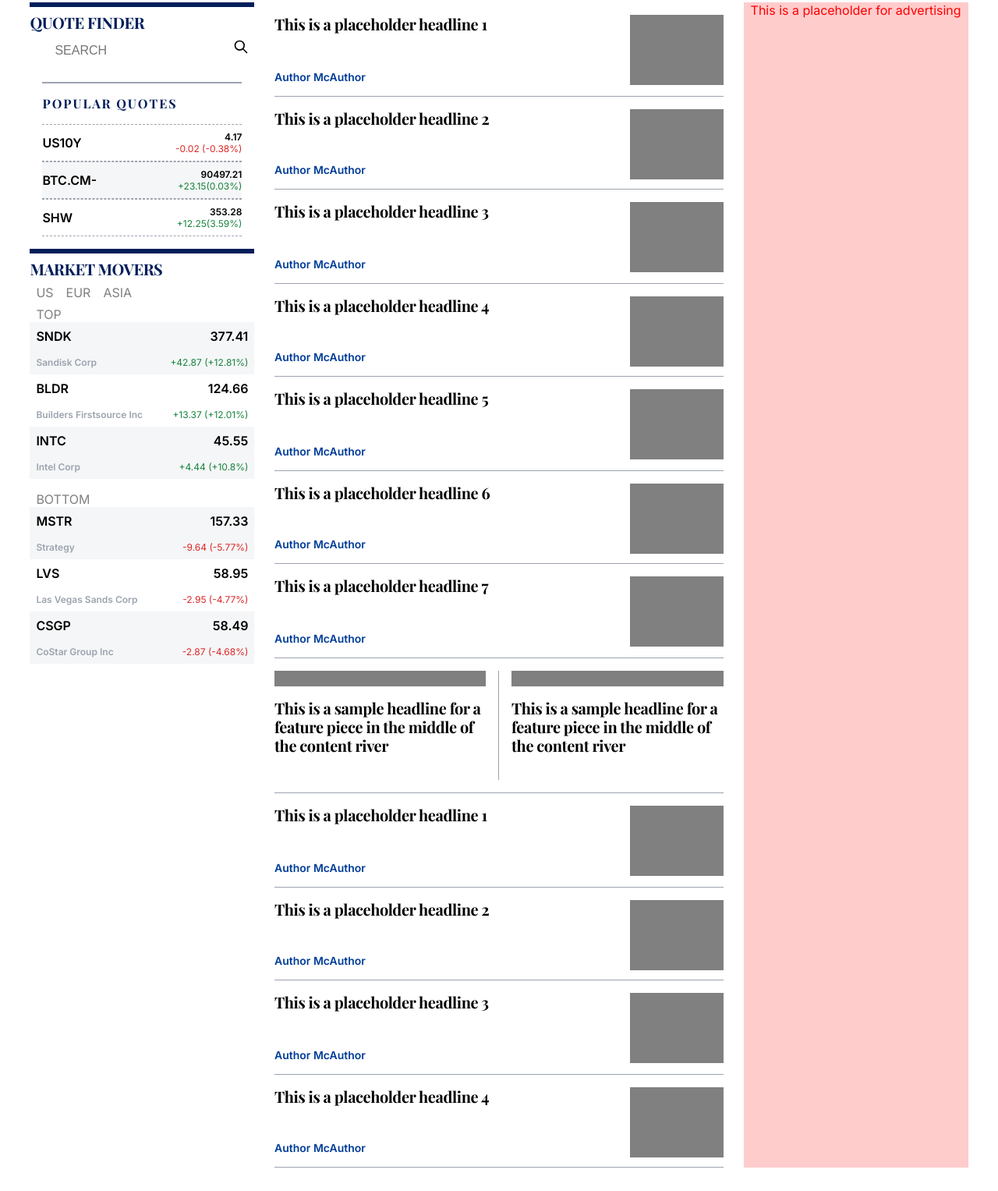
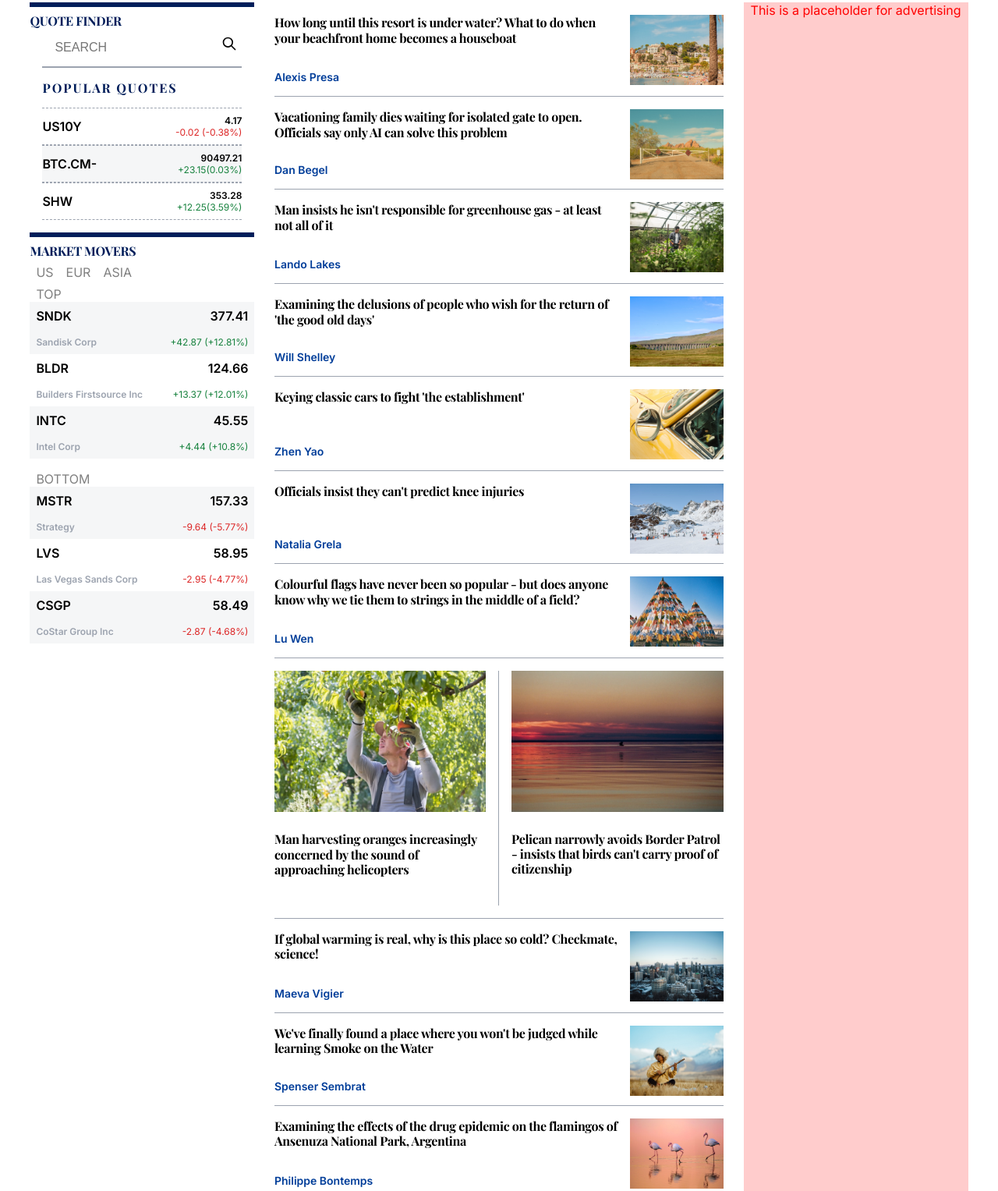
Before and after one commit to jzhang522/SSDP-2850-0-A04, a plain HTML site: page index.html in a window 1280 px wide. Shown: the part 845-2372 px from the top of the page at 78% size. Drawn offline with nearby package versions, Linux system fonts and the light colour scheme.

Commit message:
Content river contented

```diff
--- a/index.html
+++ b/index.html
@@ -572,7 +572,7 @@
         <div class="river-aside">
           <section class="river-quote-finder">
             <div class="quote-finder-search">
-              <h3 class="aside-header">Quote Finder</h3>
+              <h4 class="aside-header">Quote Finder</h4>
 
               <div class="river-aside-quote-search-container">
                 <div class="river-aside-quote-search">
@@ -581,7 +581,9 @@
                     name="quote-search"
                     id="quote-search"
                     placeholder="SEARCH"
-                  /><button type="submit" class="river-aside-search-btn">
+                  />
+                </div>
+                <button type="submit" class="river-aside-search-btn">
                   <!-- AI generated svg icon for search -->
                   <svg
                     width="20"
@@ -600,8 +602,6 @@
                   </svg>
                 </button>
               </div>
-              </div>
-
               <!-- end quote search -->
               <div class="river-aside-popular-quotes">
                 <h4 class="aside-header" id="pop-quotes">Popular quotes</h4>
@@ -631,7 +631,7 @@
           </section>
 
           <section class="river-market-movers">
-            <h3 class="aside-header">Market Movers</h3>
+            <h4 class="aside-header">Market Movers</h4>
             <div class="river-market-movers-region-select">
               <div><a href="#">US</a></div>
               <div><a href="#">EUR</a></div>
@@ -710,102 +710,100 @@
         <section class="river-stories">
           <div class="river-card">
             <div class="river-card-text">
-              <h3 class="river-card-headline">
-                This is a placeholder headline 1
-              </h3>
-              <a href="#">Author McAuthor</a>
+              <h4 class="river-card-headline">
+                How long until this resort is under water? What to do when your beachfront home becomes a houseboat
+              </h4>
+              <a href="#">Alexis Presa</a>
             </div>
-            <div class="river-card-thumbnail"><img src="" alt="" /></div>
+            <div class="river-card-thumbnail"><img src="./river-images/alexis-presa-OCvXQfLHHx0-unsplash.jpg" alt="Beach Resort" /></div>
           </div>
           <!-- end card -->
           <!-- start card -->
           <div class="river-card">
             <div class="river-card-text">
-              <h3 class="river-card-headline">
-                This is a placeholder headline 2
-              </h3>
-              <a href="#">Author McAuthor</a>
+              <h4 class="river-card-headline">
+                Vacationing family dies waiting for isolated gate to open. Officials say only AI can solve this problem
+              </h4>
+              <a href="#">Dan Begel</a>
             </div>
-            <div class="river-card-thumbnail"><img src="" alt="" /></div>
+            <div class="river-card-thumbnail"><img src="./river-images/dan-begel-oyT-3_6wqNQ-unsplash.jpg" alt="Desert Road" /></div>
           </div>
           <!-- end card -->
           <!-- start card -->
           <div class="river-card">
             <div class="river-card-text">
-              <h3 class="river-card-headline">
-                This is a placeholder headline 3
-              </h3>
-              <a href="#">Author McAuthor</a>
+              <h4 class="river-card-headline">
+                Man insists he isn't responsible for greenhouse gas - at least not all of it
+              </h4>
+              <a href="#">Lando Lakes</a>
             </div>
-            <div class="river-card-thumbnail"><img src="" alt="" /></div>
+            <div class="river-card-thumbnail"><img src="./river-images/land-o-lakes-inc-9cmbLTARQMA-unsplash.jpg" alt="Greenhouse" /></div>
           </div>
           <!-- end card -->
           <!-- start card -->
           <div class="river-card">
             <div class="river-card-text">
-              <h3 class="river-card-headline">
-                This is a placeholder headline 4
-              </h3>
-              <a href="#">Author McAuthor</a>
+              <h4 class="river-card-headline">
+                Examining the delusions of people who wish for the return of 'the good old days'
+              </h4>
+              <a href="#">Will Shelley</a>
             </div>
-            <div class="river-card-thumbnail"><img src="" alt="" /></div>
+            <div class="river-card-thumbnail"><img src="./river-images/will-shelley-_BAmtyGBbZU-unsplash.jpg" alt="Aquaduct" /></div>
           </div>
           <!-- end card -->
           <!-- start card -->
           <div class="river-card">
             <div class="river-card-text">
-              <h3 class="river-card-headline">
-                This is a placeholder headline 5
-              </h3>
-              <a href="#">Author McAuthor</a>
+              <h4 class="river-card-headline">
+                Keying classic cars to fight 'the establishment'
+              </h4>
+              <a href="#">Zhen Yao</a>
             </div>
-            <div class="river-card-thumbnail"><img src="" alt="" /></div>
+            <div class="river-card-thumbnail"><img src="./river-images/zhen-yao-TQjQ9DTr4vs-unsplash.jpg" alt="Yellow Car" /></div>
           </div>
           <!-- end card -->
           <!-- start card -->
           <div class="river-card">
             <div class="river-card-text">
-              <h3 class="river-card-headline">
-                This is a placeholder headline 6
-              </h3>
-              <a href="#">Author McAuthor</a>
+              <h4 class="river-card-headline">
+                Officials insist they can't predict knee injuries
+              </h4>
+              <a href="#">Natalia Grela</a>
             </div>
-            <div class="river-card-thumbnail"><img src="" alt="" /></div>
+            <div class="river-card-thumbnail"><img src="./river-images/natalia-grela-6MM7l0QRBdk-unsplash.jpg" alt="Ski Resort" /></div>
           </div>
           <!-- end card -->
           <!-- start card -->
           <div class="river-card">
             <div class="river-card-text">
-              <h3 class="river-card-headline">
-                This is a placeholder headline 7
-              </h3>
-              <a href="#">Author McAuthor</a>
+              <h4 class="river-card-headline">
+                Colourful flags have never been so popular - but does anyone know why we tie them to strings in the middle of a field?
+              </h4>
+              <a href="#">Lu Wen</a>
             </div>
-            <div class="river-card-thumbnail"><img src="" alt="" /></div>
+            <div class="river-card-thumbnail"><img src="./river-images/wwwwww-lu-kYqe1UpbZq4-unsplash.jpg" alt="" /></div>
           </div>
           <!-- end card -->
           <!-- MID RIVER FEATURE ARTICLES -->
           <section class="river-stories-mid-features">
             <div class="river-mid-feature left">
               <div class="river-mid-feature-thumbnail">
-                <img src="" alt="" />
+                <img src="./river-images/land-o-lakes-inc-iFx1WMvjvpw-unsplash.jpg" alt="Man harvests oranges" />
               </div>
               <div class="river-mid-feature-headline">
-                <h3>
-                  This is a sample headline for a feature piece in the middle of
-                  the content river
-                </h3>
+                <h4>
+                  Man harvesting oranges increasingly concerned by the sound of approaching helicopters
+                </h4>
               </div>
             </div>
             <div class="river-mid-feature right">
               <div class="river-mid-feature-thumbnail">
-                <img src="" alt="" />
+                <img src="./river-images/oleksandr-voloshchenko-6CA6iArzYEE-unsplash.jpg" alt="Low-flying bird" />
               </div>
               <div class="river-mid-feature-headline">
-                <h3>
-                  This is a sample headline for a feature piece in the middle of
-                  the content river
-                </h3>
+                <h4>
+                  Pelican narrowly avoids Border Patrol - insists that birds can't carry proof of citizenship
+                </h4>
               </div>
             </div>
           </section>
@@ -813,45 +811,45 @@
           <!-- start card -->
           <div class="river-card">
             <div class="river-card-text">
-              <h3 class="river-card-headline">
-                This is a placeholder headline 1
-              </h3>
-              <a href="#">Author McAuthor</a>
+              <h4 class="river-card-headline">
+                If global warming is real, why is this place so cold? Checkmate, science!
+              </h4>
+              <a href="#">Maeva Vigier</a>
             </div>
-            <div class="river-card-thumbnail"><img src="" alt="" /></div>
+            <div class="river-card-thumbnail"><img src="./river-images/maeva-vigier-ZV8Ikhksk1M-unsplash.jpg" alt="City in winter" /></div>
           </div>
           <!-- end card -->
           <!-- start card -->
           <div class="river-card">
             <div class="river-card-text">
-              <h3 class="river-card-headline">
-                This is a placeholder headline 2
-              </h3>
-              <a href="#">Author McAuthor</a>
+              <h4 class="river-card-headline">
+                We've finally found a place where you won't be judged while learning Smoke on the Water
+              </h4>
+              <a href="#">Spenser Sembrat</a>
             </div>
-            <div class="river-card-thumbnail"><img src="" alt="" /></div>
+            <div class="river-card-thumbnail"><img src="./river-images/spenser-sembrat-WlRDNUJ06fc-unsplash.jpg" alt="Lute player on the Steppes" /></div>
           </div>
           <!-- end card -->
           <!-- start card -->
           <div class="river-card">
             <div class="river-card-text">
-              <h3 class="river-card-headline">
-                This is a placeholder headline 3
-              </h3>
-              <a href="#">Author McAuthor</a>
+              <h4 class="river-card-headline">
+                Examining the effects of the drug epidemic on the flamingos of Ansenuza National Park, Argentina
+              </h4>
+              <a href="#">Philippe Bontemps</a>
             </div>
-            <div class="river-card-thumbnail"><img src="" alt="" /></div>
+            <div class="river-card-thumbnail"><img src="./river-images/philippe-bontemps-SC6CSaaibio-unsplash.jpg" alt="Flamingos doing flamingo things" /></div>
           </div>
           <!-- end card -->
           <!-- start card -->
           <div class="river-card">
             <div class="river-card-text">
-              <h3 class="river-card-headline">
-                This is a placeholder headline 4
-              </h3>
-              <a href="#">Author McAuthor</a>
+              <h4 class="river-card-headline">
+                Showing your worth by living in the tallest building in the city. Yes, a spire is absolutely legitimate height
+              </h4>
+              <a href="#">Zhenyu Luo</a>
             </div>
-            <div class="river-card-thumbnail"><img src="" alt="" /></div>
+            <div class="river-card-thumbnail"><img src="./river-images/zhenyu-luo--kyIjCKZdfg-unsplash.jpg" alt="Yet another cityscape at dusk" /></div>
           </div>
           <!-- end card -->
         </section>
--- a/styles/index.css
+++ b/styles/index.css
@@ -532,7 +532,7 @@ ASIDE - RIVER LEFT
 #pop-quotes {
   border-top: 2px solid var(--color-text-subtle);
   padding: 1rem 0 1rem 0;
-  margin: 1rem 0 0 0;
+  margin: 0;
   letter-spacing: 2px;
 }
 .aside-subheader {
@@ -544,7 +544,6 @@ ASIDE - RIVER LEFT
   display: flex;
   padding: 0 1rem 0 1rem;
   justify-content: space-between;
-  align-items: flex-start;
 }
 .river-aside-quote-search {
   justify-content: space-between;
@@ -564,6 +563,7 @@ ASIDE - RIVER LEFT
   fill: var(--color-background-primary);
   border: none;
   position: absolute;
+  right: 1rem;
 }
 /* QUOTES */
 .river-aside-popular-quotes {
@@ -683,13 +683,12 @@ STORIES - RIVER MID
 }
 .river-card-headline {
   margin: 0;
-  padding: 0 0 1rem 0;
+  padding: 0 1rem 1rem 0;
 }
-.river-card-thumbnail {
+.river-card-thumbnail,
+.river-card-thumbnail img {
   height: 90px;
   width: 120px;
-  color: grey;
-  background-color: grey;
 }
 /* MID FEATURES */
 .river-stories-mid-features {
@@ -709,12 +708,9 @@ STORIES - RIVER MID
 .river-mid-feature.right {
   padding: 0 0 1rem 1rem;
 }
-.river-mid-feature-thumbnail {
+.river-mid-feature-thumbnail img{
   width: 100%;
-  height: 50%;
-  background-color: grey;
-  color: grey;
-  flex-grow: 1;
+  height: auto;
 }
 .river-mid-feature-headline h3 {
   margin: 0;
```
Also changed, not shown: river-images/alexis-presa-OCvXQfLHHx0-unsplash.jpg (added), river-images/dan-begel-oyT-3_6wqNQ-unsplash.jpg (added), river-images/land-o-lakes-inc-9cmbLTARQMA-unsplash.jpg (added), river-images/land-o-lakes-inc-iFx1WMvjvpw-unsplash.jpg (added), river-images/maeva-vigier-ZV8Ikhksk1M-unsplash.jpg (added), river-images/natalia-grela-6MM7l0QRBdk-unsplash.jpg (added), river-images/oleksandr-voloshchenko-6CA6iArzYEE-unsplash.jpg (added), river-images/philippe-bontemps-SC6CSaaibio-unsplash.jpg (added), river-images/spenser-sembrat-WlRDNUJ06fc-unsplash.jpg (added), river-images/will-shelley-_BAmtyGBbZU-unsplash.jpg (added), river-images/wwwwww-lu-kYqe1UpbZq4-unsplash.jpg (added), river-images/zhen-yao-TQjQ9DTr4vs-unsplash.jpg (added), river-images/zhenyu-luo--kyIjCKZdfg-unsplash.jpg (added). Lines whose indentation alone changed are shown as unchanged.
